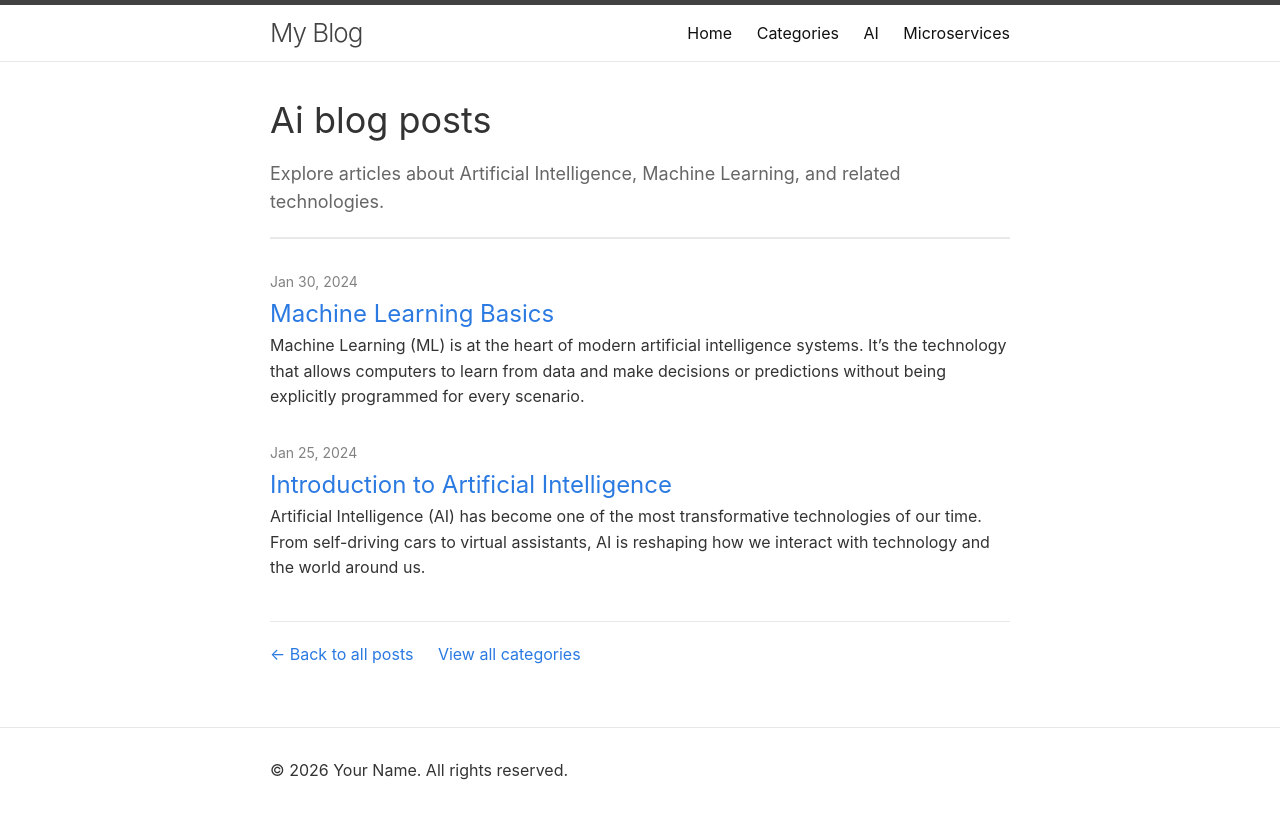
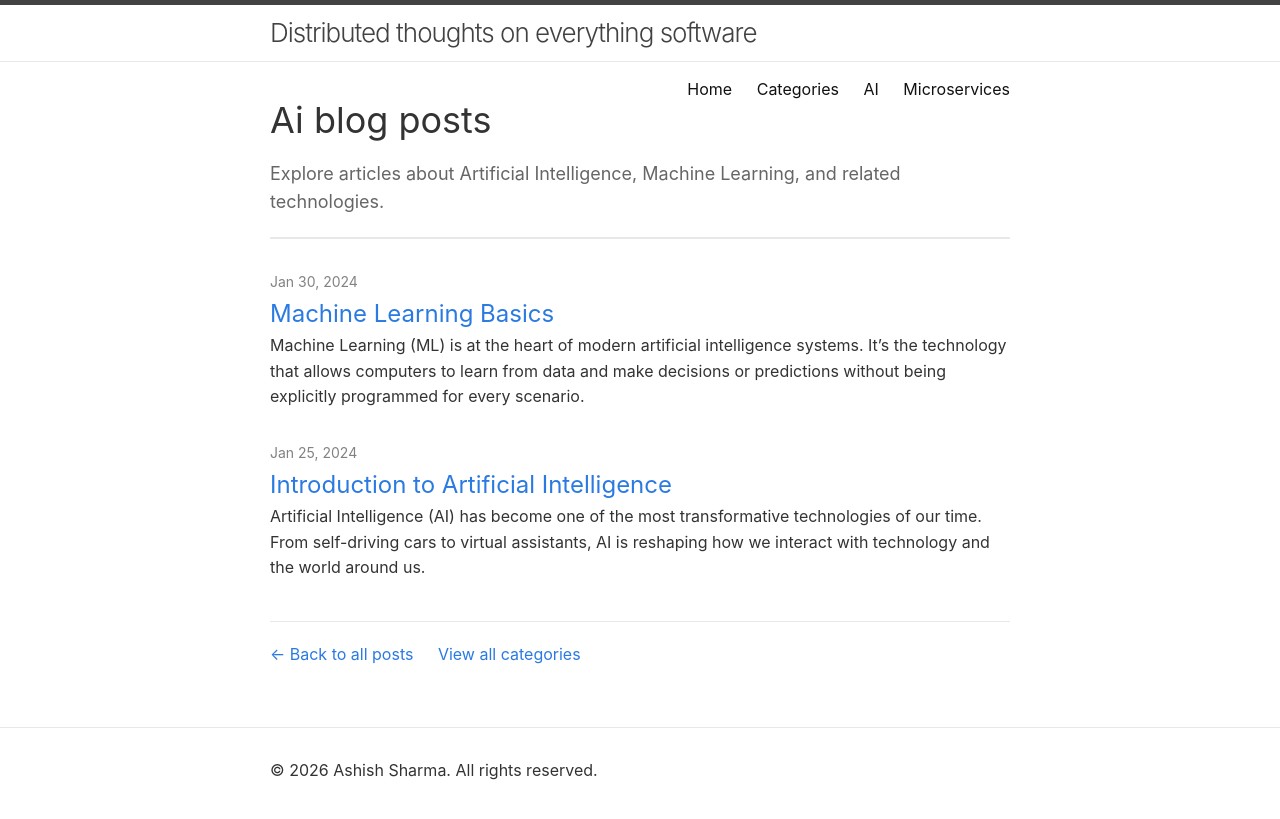
Before and after one commit to a-sharma11/blogposts, a Jekyll site: the page built from ai.html, in a window 1280 px wide. Shown: the top 819 px of the page. Built offline with Jekyll 4.4.1, drawn with Linux system fonts in a browser that asks for light colours.

Commit message:
blogs title

```diff
--- a/_config.yml
+++ b/_config.yml
@@ -1,8 +1,8 @@
 # Site settings
-title: My Blog
-description: A collection of blog posts
-author: Your Name
-email: your.email@example.com
+title: Distributed thoughts on everything software
+description: Distributed thoughts on everything software
+author: Ashish Sharma
+email: a-sharma@outlook.com
 url: "" # Leave empty for GitHub Pages, or set to your custom domain
 baseurl: "" # Leave empty if repository name is username.github.io, otherwise use "/repository-name"
 
```
